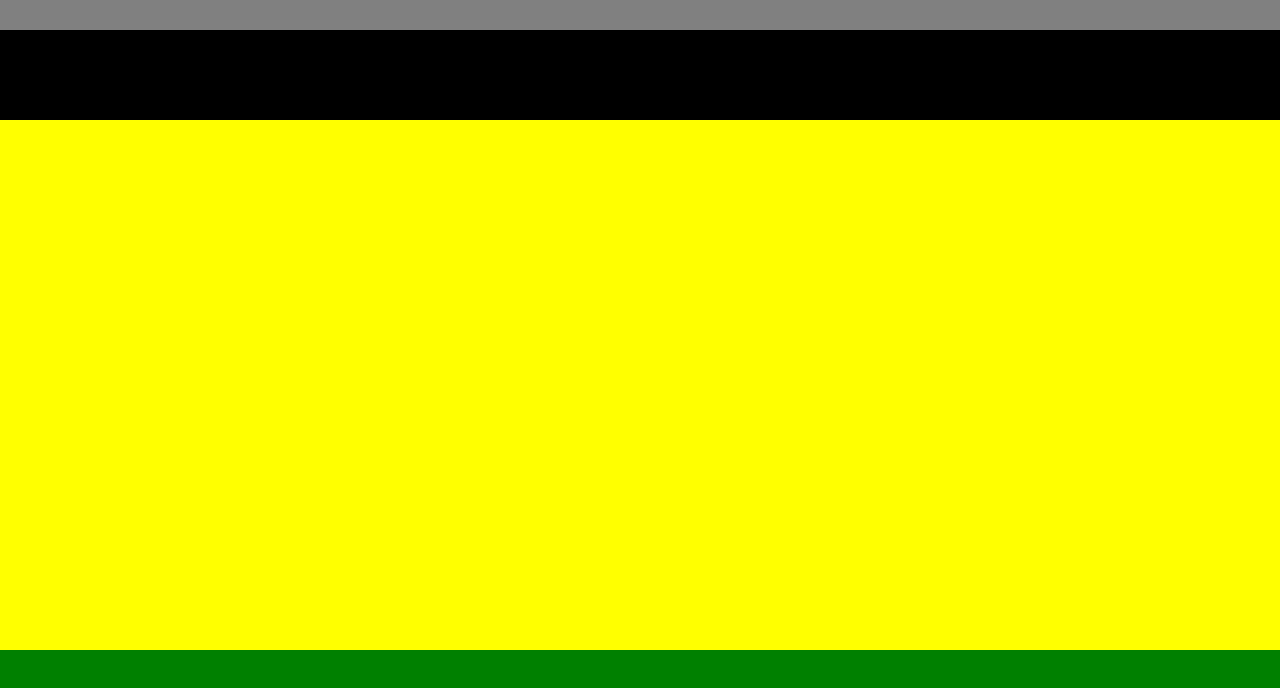
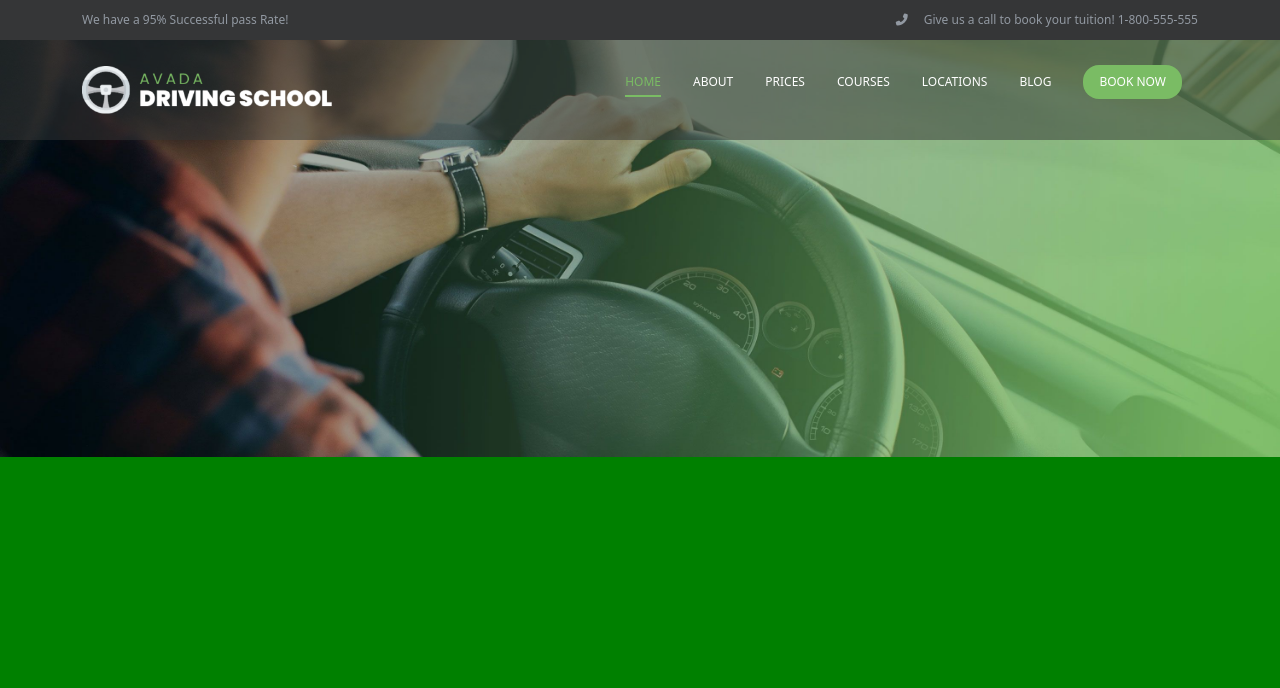
Before and after one commit to Pier98Sa/proj-html-vuejs, a Vue app: page / in a window 1280 px wide. Shown: the top 688 px of the page. Built offline with nearby package versions, Linux system fonts and the light colour scheme.

Commit message:
MyHeader dinamico completato

```diff
--- a/src/App.vue
+++ b/src/App.vue
@@ -28,5 +28,18 @@ export default {
 <style lang="scss">
   @import './style/general.scss';
   @import '~@fortawesome/fontawesome-free/css/all.css';
+  @import './style/variables.scss';
 
+  .ms_btn-green{
+    background-color: $quinaryColorHeader;
+    border-radius: 16px;
+    border: none;
+    font-size: 12px;
+    text-transform: uppercase;
+    padding: 8px 16px;
+
+    &:hover{
+      background-color: $senaryColorHeader;
+    }
+  }
 </style>
--- a/src/components/MyHeader.vue
+++ b/src/components/MyHeader.vue
@@ -1,9 +1,39 @@
 <template>
     <header>
         <div class="navbar-top">
+            <div class=" d-flex justify-content-between align-items-center container-md h-100 ms_fs">
+
+                <span>We have a 95% Successful pass Rate!</span>
+
+                <span><i class="fa-solid fa-phone-flip me-3"></i>Give us a call to book your tuition! 1-800-555-555</span>
+
+
+            </div>
 
         </div>
-        <div class="navbar-bottom">
+        <div class="navbar-bottom ">
+           <div class="container-md d-flex justify-content-between align-items-center  h-100">
+
+               <div class="nav-sx d-flex align-items-center ">
+                    <a  href="#"><img class="ms_logo" src="../assets/avada-drivers-logo-2x-400x77.png" alt=""></a>
+               </div>
+
+               <div class="nav-dx d-flex justify-content-around align-items-center ">
+                   <ul>
+                        <!--Popolamento dinamico delle voci del menu-->
+                        <li v-for="(link,index) in links" :key="index" class="px-3">
+                            <a :href="link.url"  @click="menuActive(index)" :class="(index == active) ? 'active':''">{{link.text}}</a>
+                        </li>
+
+                        <li class="px-3">
+                            <button class="text-white ms_btn-green">Book Now</button>
+                        </li>
+                    </ul>
+               </div>
+
+           </div>
+
+
 
         </div>
     </header>
@@ -13,11 +43,50 @@
 <script>
 export default {
     name:'MyHeader',
+    //cambio dinamico della voce del menu con la classe active al click
+    methods: {
+        menuActive(index){
+            this.active = index;
+        }
+    },
+    data() {
+        return {
+        active: 0,
+        links: [
+                {
+                    text: "Home",
+                    url: "#"
+                },
+                {
+                    text: "About",
+                    url: "#"
+                },
+                {
+                    text: "Prices",
+                    url: "#"
+                },
+                {
+                    text: "Courses",
+                    url: "#"
+                },
+                {
+                    text: "Locations",
+                    url: "#"
+                },
+                {
+                    text: "Blog",
+                    url: "#"
+                }
+            ],
+        }
+    }
 
 }
 </script>
 
 <style lang="scss" scoped>
+
+@import "../style/variables.scss";
 
     header{
         position: fixed;
@@ -27,12 +96,43 @@ export default {
 
     }
     .navbar-top{
-        height: 30px;
-        background-color: grey;
+        height: 40px;
+        background-color: $primaryColorHeader;
+        color: $quaternaryColorHeader;
+
+        .ms_fs{
+            font-size: 12px;
+        }
     }
     .navbar-bottom{
-        height: 90px;
-        background-color: black;
+        height: 100px;
+        background-color: $secondaryColorHeader;
+        color: $tertiaryColorHeader;
+
+        .ms_logo{
+            width: 250px;
+        }
+
+        li{
+            display: inline;
+
+            a{
+                padding-bottom:5px ;
+                text-decoration: none;
+                text-transform: uppercase;
+                font-size: 12px;
+                color: $tertiaryColorHeader;
+
+
+                &.active,
+                &:hover{
+                color: $quinaryColorHeader;
+                border-bottom: 2px solid $quinaryColorHeader;
+                }
+
+            }
+        }
     }
 
+
 </style>
--- a/src/components/MyHero.vue
+++ b/src/components/MyHero.vue
@@ -1,6 +1,6 @@
 <template>
     <div class="hero">
-
+        <img class="img-fluid" src="../assets/homepage-hero-background.jpg" alt="">
     </div>
 
 </template>
@@ -15,8 +15,12 @@ export default {
 <style lang="scss" scoped>
 
     .hero{
-        height: 650px;
-        background-color: yellow;
+        padding-top: 20px;
+
+        img{
+            width: 100%;
+        }
+
     }
 
 </style>
--- /dev/null
+++ b/src/style/variables.scss
@@ -0,0 +1,16 @@
+//Header Color
+$primaryColorHeader: #353637;
+$secondaryColorHeader: rgba(53,54,55,0.5);
+$tertiaryColorHeader:#fff;
+$quaternaryColorHeader:#9299a2;
+$quinaryColorHeader: #7abc64;
+$senaryColorHeader: #69aa53;
+
+
+//Hero Color
+$primaryColorHero: #fff;
+
+//Main Color
+
+//Footer Color
+$primaryColorFooter:#0f1d1f;
```
Also changed, not shown: src/assets/avada-drivers-logo-2x-400x77.png (added), src/assets/homepage-hero-background.jpg (added).
